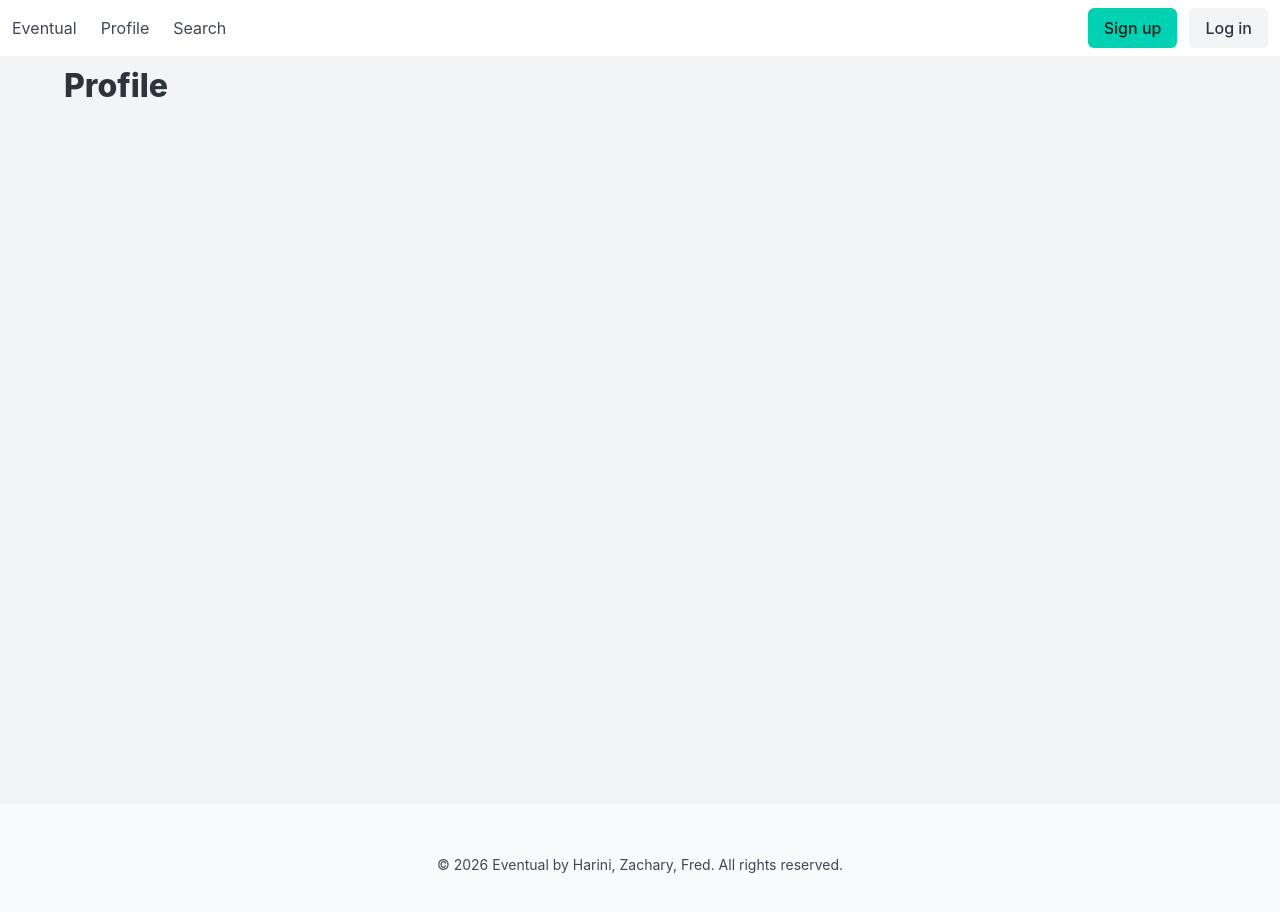
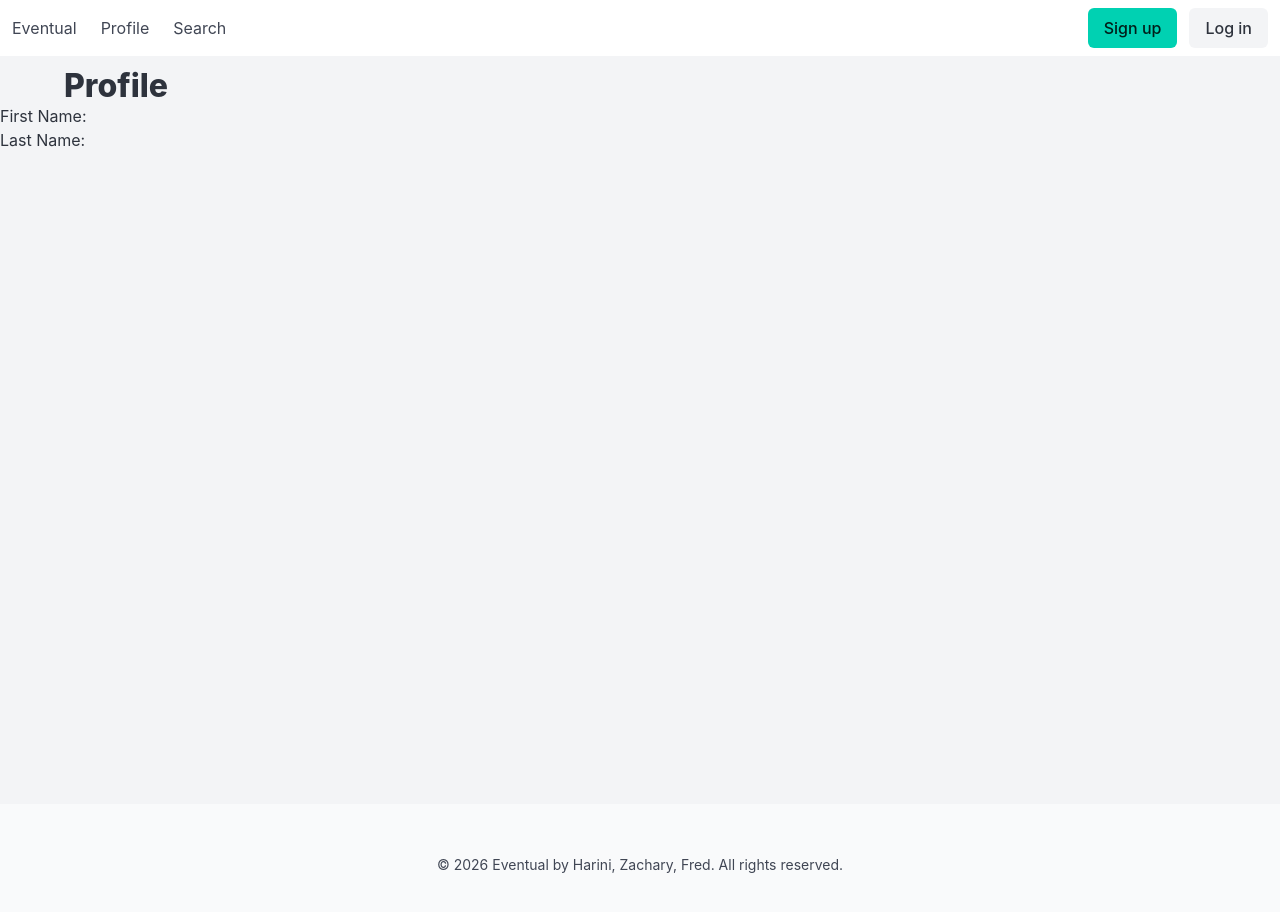
Before and after one commit to CS7319/CS7319-FinalProject-Group06-Natarajan-Suzuki-Belotte, an Angular app in the folder selected/eventual.frontend/: page /profile in a window 1280 px wide. Shown: the top 912 px of the page. Built offline with nearby package versions, Linux system fonts and the light colour scheme.

Commit message:
fix interface renaming

```diff
--- a/selected/eventual.frontend/src/app/features/profile/profile.html
+++ b/selected/eventual.frontend/src/app/features/profile/profile.html
@@ -3,10 +3,10 @@
     <h2 class="title">Profile</h2>
   </div>
 
-  @if (userProfile) {
+  @if (userInfo) {
     <div>
-      <p>First Name: {{ userProfile.firstName }}</p>
-      <p>Last Name: {{ userProfile.lastName }}</p>
+      <p>First Name: {{ userInfo.firstName }}</p>
+      <p>Last Name: {{ userInfo.lastName }}</p>
     </div>
   }
 </section>
--- a/selected/eventual.frontend/src/app/shared/page-header/page-header.ts
+++ b/selected/eventual.frontend/src/app/shared/page-header/page-header.ts
@@ -1,7 +1,7 @@
 import { Component, inject } from '@angular/core';
 import { RouterModule } from '@angular/router';
 import { ProfileService } from '../../features/profile/profile.service';
-import { User } from '../../features/profile/profile.data';
+import { UserAccount } from '../../features/profile/profile.data';
 
 @Component({
   selector: 'app-page-header',
@@ -12,7 +12,7 @@ import { User } from '../../features/profile/profile.data';
 export class PageHeader {
   private readonly profileService = inject(ProfileService);
 
-  user: User = {
+  user: UserAccount = {
     email: '',
     isAuthenticated: false,
     password: '',
@@ -24,7 +24,7 @@ export class PageHeader {
   }
 
   logOut() {
-    this.user = {} as User;
+    this.user = {} as UserAccount;
   }
 
   signUp() {
```
